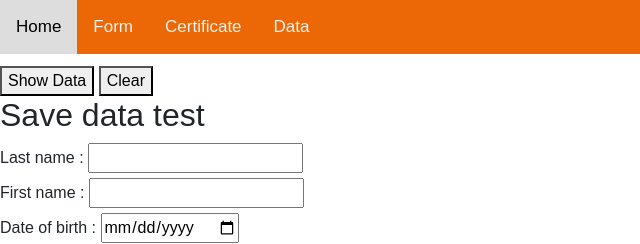
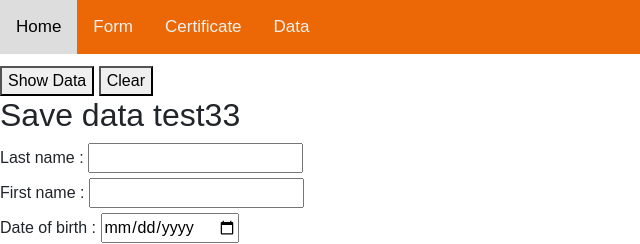
Before and after one commit to Xeone971/Certificate, a website with bundled scripts: page index.html in a window 1280 px wide. Shown: the top 244 px of the page, 0-640 px from the left. Built offline with nearby package versions, Linux system fonts and the light colour scheme; files whose address does not match are found by name.

Commit message:
Update index.html

```diff
--- a/index.html
+++ b/index.html
@@ -50,7 +50,7 @@
     <code id="cookies"></code>
 </div>
 
-    <h2>Save data test</h2>
+    <h2>Save data test33</h2>
 <form id="userForm">
     <label for="nom">Last name :</label>
     <input type="text" id="nom" name="nom" required>
```
